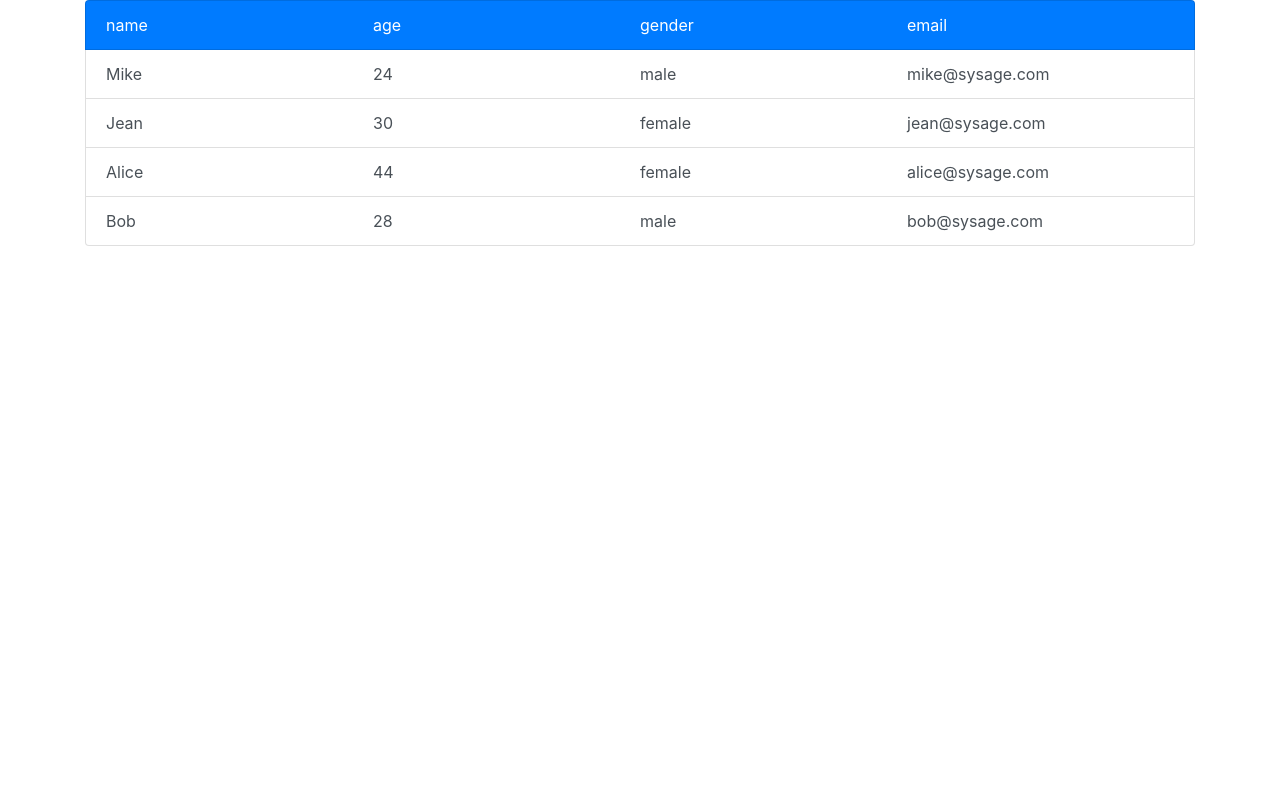
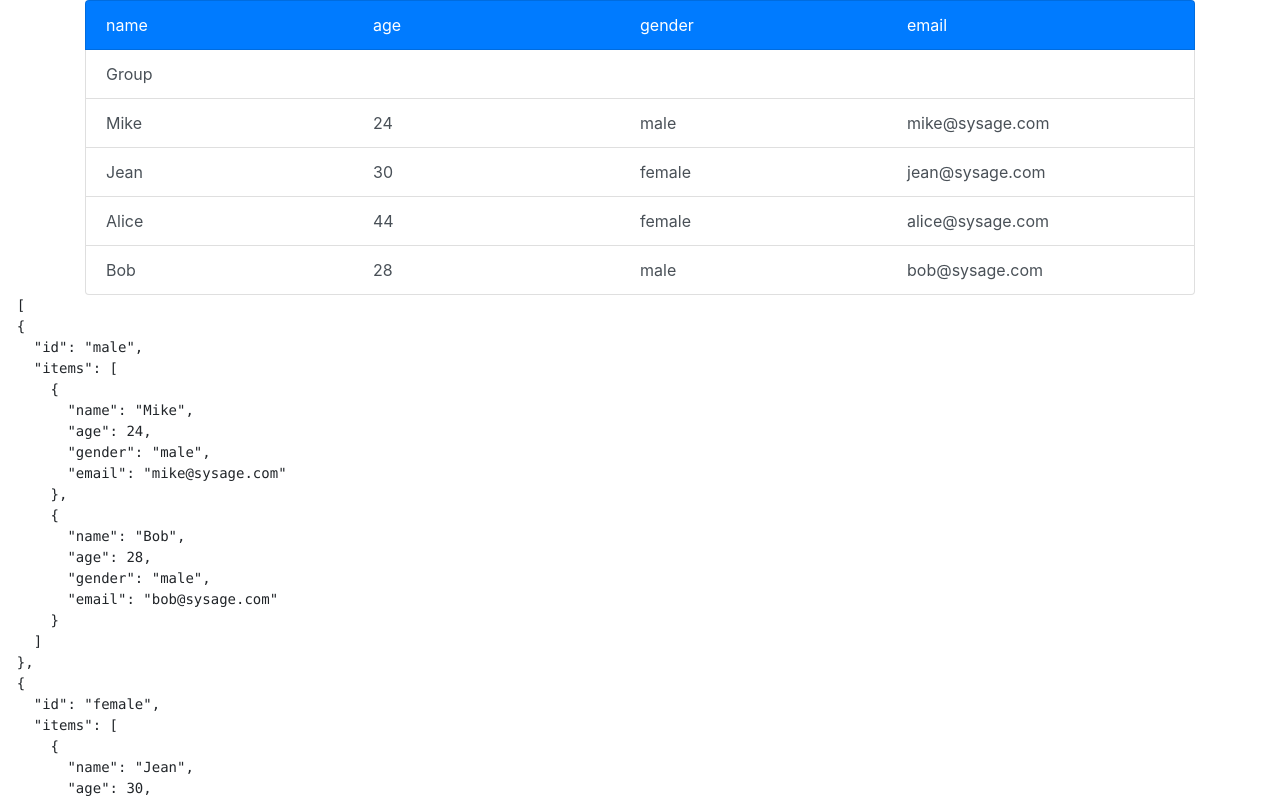
Before and after one commit to indianazhao/sys-table, an Angular app: page / in a window 1280 px wide. Shown: the top 800 px of the page. Built offline with nearby package versions, Linux system fonts and the light colour scheme.

Commit message:
[05] Get grouping data.

```diff
--- a/package.json
+++ b/package.json
@@ -19,8 +19,10 @@
     "@angular/platform-browser": "~7.2.0",
     "@angular/platform-browser-dynamic": "~7.2.0",
     "@angular/router": "~7.2.0",
+    "@types/lodash": "^4.14.149",
     "bootstrap": "^4.4.1",
     "core-js": "^2.5.4",
+    "lodash": "^4.17.15",
     "rxjs": "~6.3.3",
     "tslib": "^1.9.0",
     "zone.js": "~0.8.26"
--- a/src/app/sys-table/sys-table.component.html
+++ b/src/app/sys-table/sys-table.component.html
@@ -1,5 +1,6 @@
 <div class="container">
   <ul class="list-group">
+
     <li class="list-group-item bg-primary text-white">
       <div class="d-flex">
         <div class="flex-even"
@@ -8,6 +9,11 @@
         </div>
       </div>
     </li>
+
+    <li class="list-group-item list-group-item-action">
+      Group
+    </li>
+
     <li class="list-group-item list-group-item-action"
         *ngFor="let row of data">
       <div class="d-flex">
@@ -17,5 +23,10 @@
         </div>
       </div>
     </li>
+
   </ul>
 </div>
+
+<pre>
+  {{ groups | json }}
+</pre>
--- a/src/app/sys-table/sys-table.component.ts
+++ b/src/app/sys-table/sys-table.component.ts
@@ -1,4 +1,5 @@
 import { Component, OnInit, Input } from '@angular/core';
+import * as _ from 'lodash';
 
 @Component({
   selector: 'app-sys-table',
@@ -10,9 +11,25 @@ export class SysTableComponent implements OnInit {
   @Input() header: string[];
   @Input() data: any[];
 
+  groups: any[];
+
   constructor() { }
 
   ngOnInit() {
+    this.grouping(this.data);
+  }
+
+  grouping(data: any) {
+    this.groups = _.chain(data)
+                   .groupBy('gender')
+                   .toPairs()
+                   .map(value => {
+                     return {
+                       id: value[0],
+                       items: value[1]
+                     };
+                   })
+                   .value();
   }
 
 }
```
Also changed, not shown: 1 other file (tests, documents, lock files or other folders).
